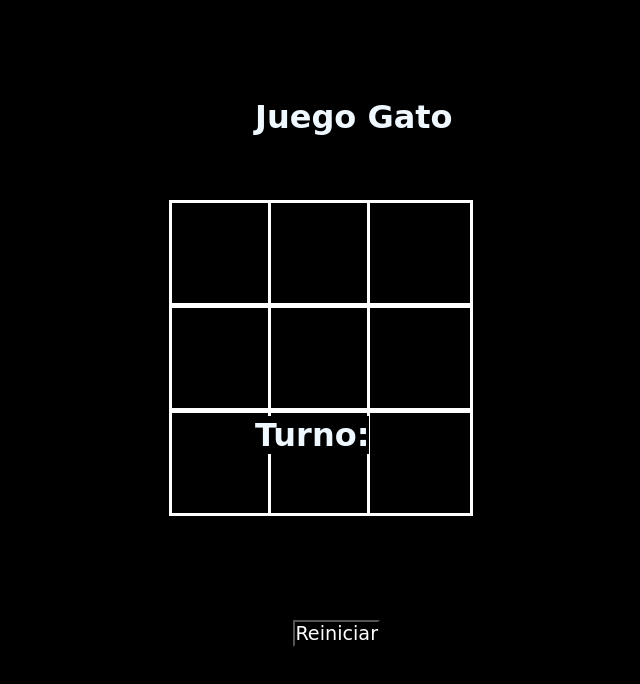
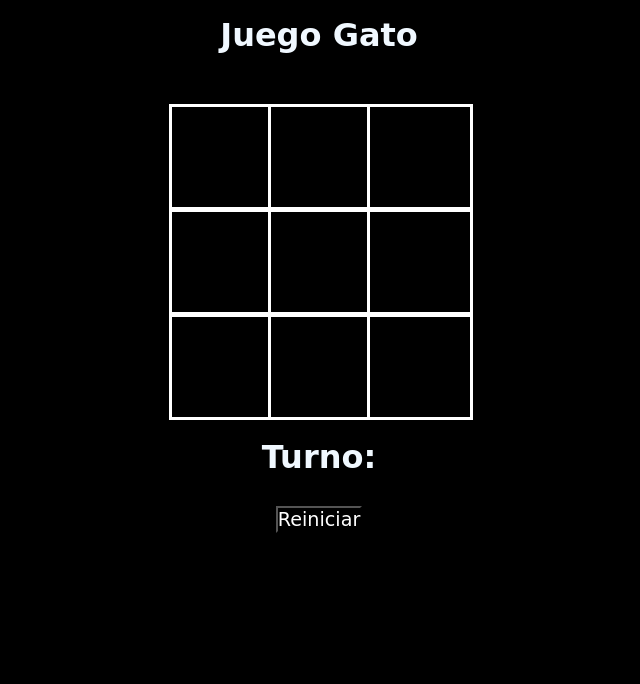
Before and after one commit to josephulloa/tic-tac-toe, a plain HTML site: page index.html in a window 1280 px wide. Shown: the whole page, without its empty margins (321-961 px from the left). Drawn offline with Linux system fonts and the light colour scheme.

Commit message:
arreglos a los estilos con display flex

```diff
--- a/estilos.css
+++ b/estilos.css
@@ -1,17 +1,14 @@
-.titulo{
+.titulo {
   color: aliceblue;
-    align-items: center;
-    position: absolute;
-    margin-left: 45%;
-    margin-top: -8%;
+  margin-top: 16px;
 }
-
 
 * {
   padding: 0;
   margin: 0;
   font-family: "Itim", cursive;
   background-color: black;
+  color: white;
 }
 
 .container {
@@ -20,8 +17,12 @@
   grid-template-columns: 33% 33% 33%;
   grid-template-rows: 33% 33% 33%;
   max-width: 300px;
-  margin-top: 200px;
-
+  margin-top: 50px;
+}
+.wrapper {
+  display: flex;
+  flex-direction: column;
+  align-items: center;
 }
 
 .box {
@@ -33,14 +34,12 @@
   align-items: center;
   font-size: 50px;
   cursor: pointer;
-
+}
+.win {
+  background-color: green;
 }
 
-
-
-.boton{
-    margin-left: 48%;
-    margin-top: 8%;
+.boton {
+  margin-top: 30px;
   font-size: larger;
-
 }
```
Lines whose indentation alone changed are shown as unchanged.
